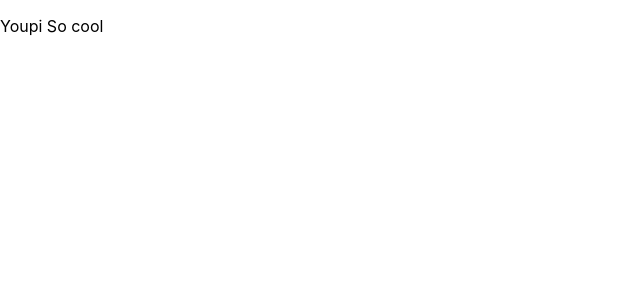
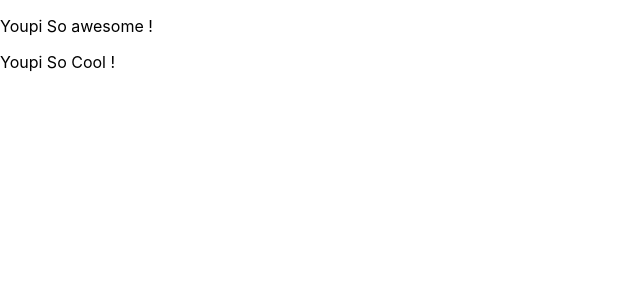
Before and after one commit to sow0006/react_projet, a React (Create React App) app: page / in a window 1280 px wide. Shown: the top 300 px of the page, without its empty margins (0-640 px from the left). Built offline with nearby package versions, Linux system fonts and the light colour scheme.

Commit message:
premiers props

```diff
--- a/src/index.js
+++ b/src/index.js
@@ -5,12 +5,15 @@ import App from './App';
 import reportWebVitals from './reportWebVitals';
 
 
-function CoolComponent(){
-  return React.createElement('p',{},'Youpi So cool')
+function CoolComponent({cles = 'Cool'}){
+  return <p>Youpi So {cles} !</p>
 }
 
 ReactDOM.render(
-  React.createElement(CoolComponent),
+  <div>
+    <CoolComponent cles ="awesome"/>
+    <CoolComponent />
+  </div>,
   document.getElementById('root')
 );
 
```
